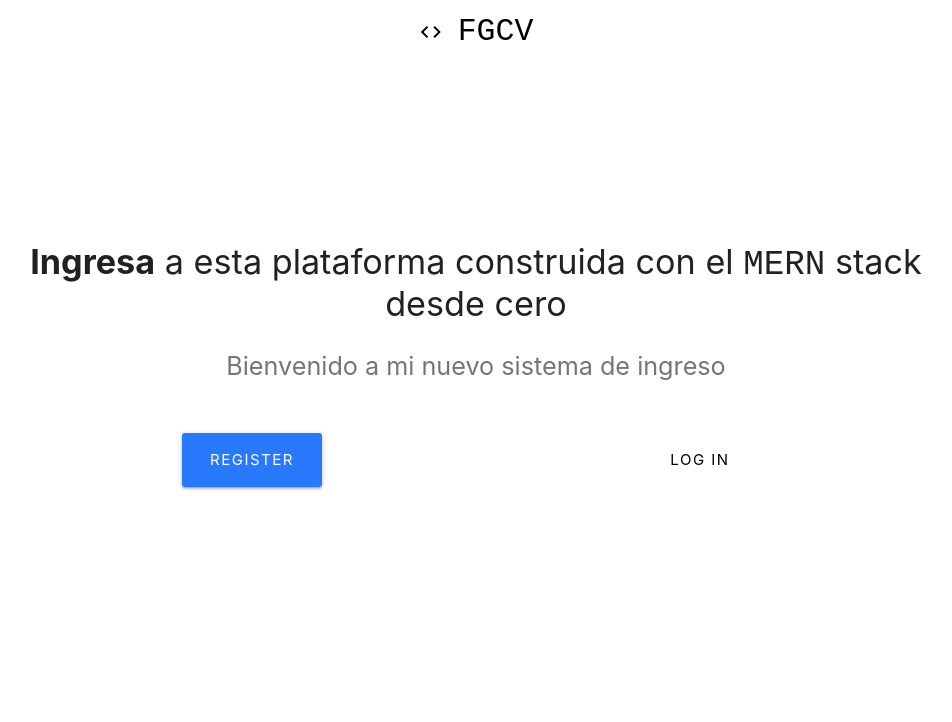
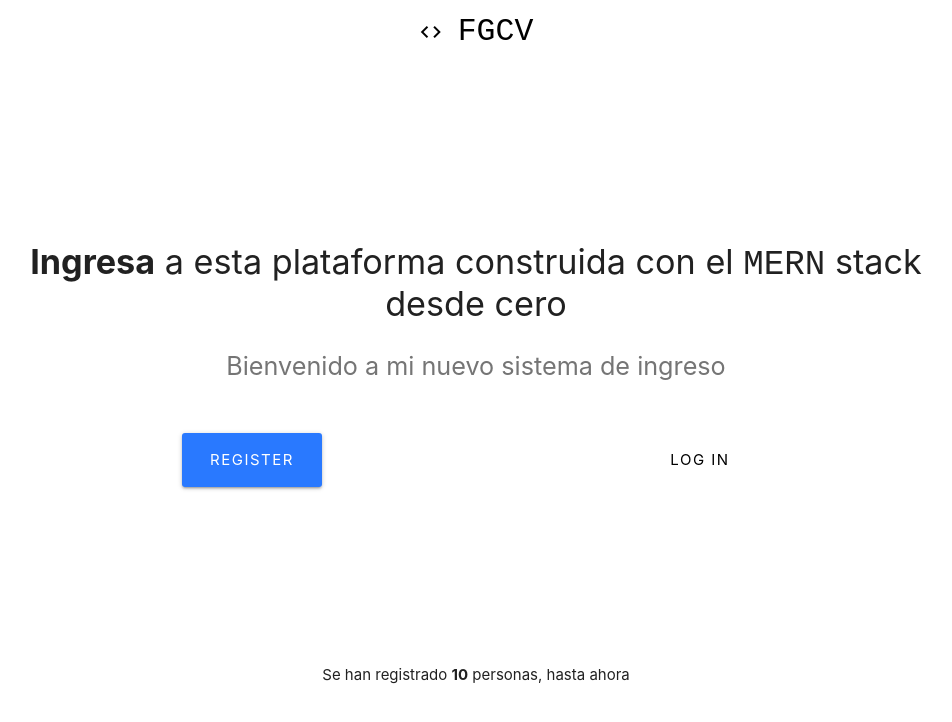
Before and after one commit to FernandoC1217/frontend-feb14, a React (Create React App) app: page / in a window 1280 px wide. Shown: the top 722 px of the page, without its empty margins (164-1116 px from the left). Built offline with nearby package versions, Linux system fonts and the light colour scheme.

Commit message:
Cambios menores al frontend

```diff
--- a/src/components/layout/Landing.js
+++ b/src/components/layout/Landing.js
@@ -47,6 +47,7 @@ class Landing extends Component {
             </div>
           </div>
         </div>
+          <figcaption>Se han registrado <b>10</b> personas, hasta ahora</figcaption>
 
         {/* <div style={{ height: "75vh" }} className="container valign-wrapper">
           <div className="row">
```
